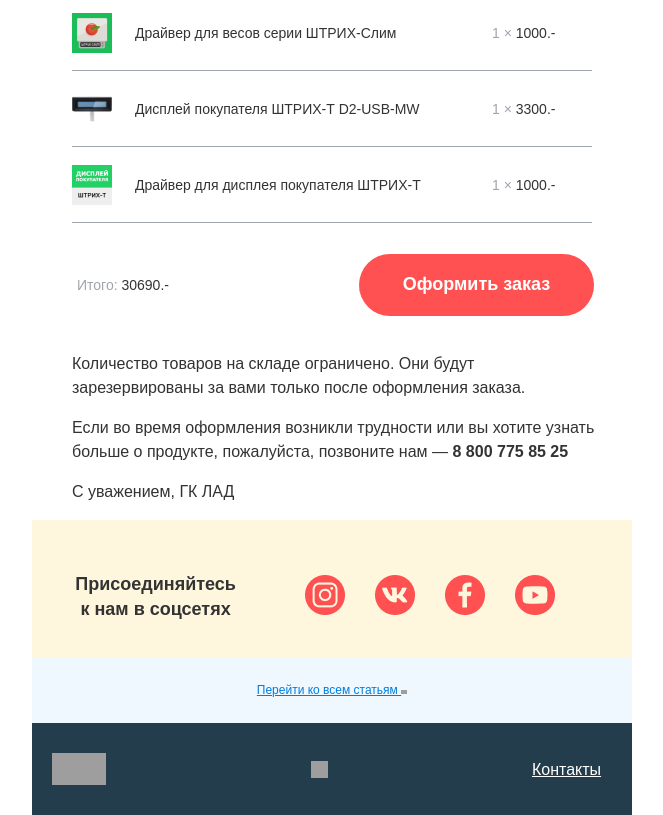
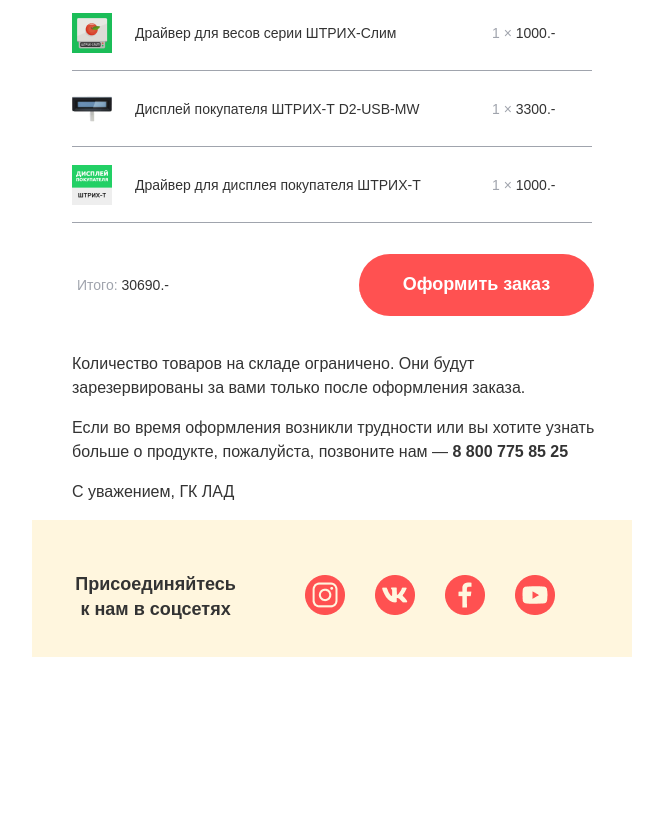
Before and after one commit to MariannaV/my-projects, a website: page public/mail-about-basket.html in a window 1280 px wide. Shown: the part 767-1582 px from the top of the page, without its empty margins (308-971 px from the left). After the commit the page ends 1424 px from the top, so only its background shows below. Drawn offline with Linux system fonts and the light colour scheme; grey boxes are pictures that could not be loaded.

Commit message:
mylovelycat

```diff
--- a/public/mail-about-basket.html
+++ b/public/mail-about-basket.html
@@ -628,37 +628,7 @@
         </tbody>
     </table>
 
-    <div style="background-color:#EEF8FE;width:100%;text-align:center;padding-top: 26px;padding-bottom: 26px;">
-        <a href="https://lad-3ndfl.ru/news" title="Перейти ко всем статьям" style="font-family:Arial, Tahoma, 'Sans-serif';font-size:12px;line-height:14px;color:#007DDD;">Перейти ко всем статьям
-            <img src="http://mailer.lad24.ru/uploadimages/image/sbis-vector1.png" style="width:6px; height:auto;" alt=">">
-        </a>
-    </div>
-    <table style="height:92px;width:100%;background-color:#233D4D;padding-top:20px;padding-bottom:20px;" width="600" cellspacing="0"
-        cellpadding="0" border="0" bgcolor="#233D4D" align="center">
-        <tbody>
-            <tr>
-                <td width="20">&nbsp;</td>
-                <td width="54">
-                    <a href="https://lad-gk.ru/" title="Группа компаний ЛАД" target="_blank" style="display:block;">
-                        <img src="https://gallery.mailchimp.com/32550544422dd61063e59ba11/images/5678706e-c0d6-47c1-8bc8-a7f8abc5efd2.png" style="width:54px;height:32px;"
-                            alt="ГК ЛАД">
-                    </a>
-                </td>
-                <td>&nbsp;</td>
-                <td width="17">
-                    <a href="https://vk.com/your_apartment" title="VK" target="_blank" style="display:block;">
-                        <img src="https://gallery.mailchimp.com/32550544422dd61063e59ba11/images/1bd76d75-307d-41db-baa6-ee7939b02662.png" alt="VK"
-                            style="width:17px;height:17px;">
-                    </a>
-                </td>
-                <td>&nbsp;</td>
-                <td width="80">
-                    <a title="Контакты" href="https://lad-3ndfl.ru/about/contacts" style="color:#FFFFFF !important;text-decoration:underline;font-family:Arial, Tahoma, 'Sans-serif';line-height:11px;">Контакты</a>
-                </td>
-                <td width="20">&nbsp;</td>
-            </tr>
-        </tbody>
-    </table>
+
 </body>
 
 </html>
```
